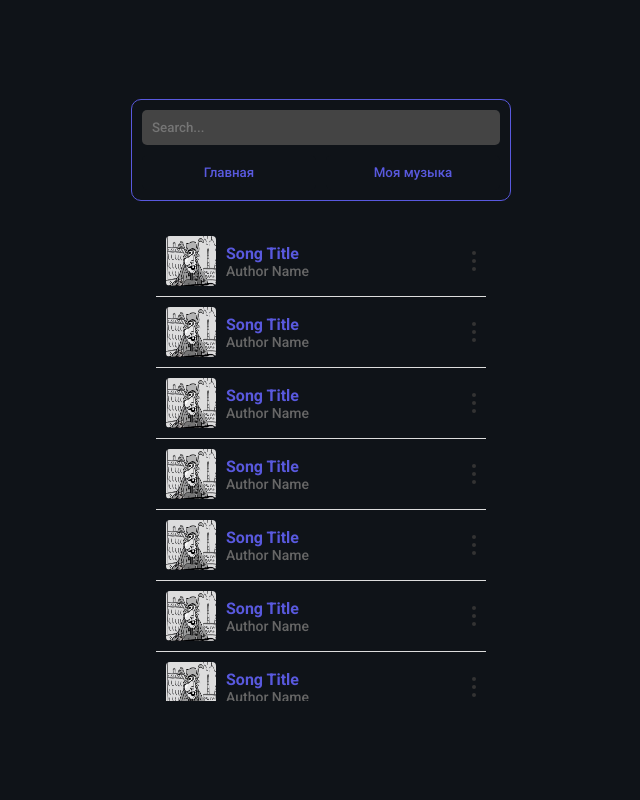
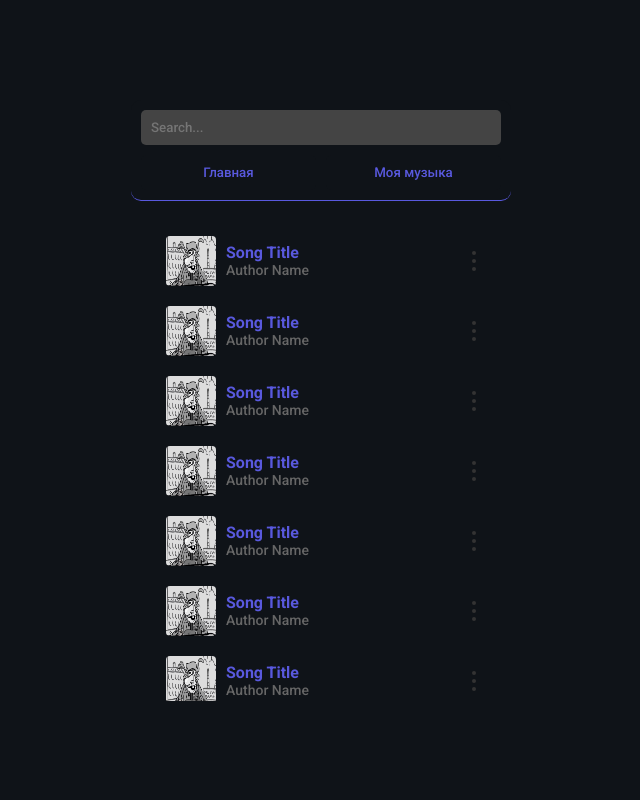
Before and after one commit to AndreyGromov/AndreyGromov.github.io, a plain HTML site: page index.html in a window 1280 px wide. Shown: the whole page, without its empty margins (319-959 px from the left). Drawn offline with Linux system fonts and the light colour scheme; a script that the page names is missing.

Commit message:
Update styles.css

```diff
--- a/static/css/styles.css
+++ b/static/css/styles.css
@@ -42,7 +42,7 @@
     gap: 10px;
     top: 0px;
     z-index: 1000;
-    border: 1px solid #5959de;
+    border-bottom: 1px solid #5959de;
 }
         .search-bar input {
 
@@ -213,7 +213,6 @@
             display: flex;
             align-items: center;
             padding: 10px;
-            border-bottom: 1px solid #ddd;
         }
 
         .song-item img {
```
